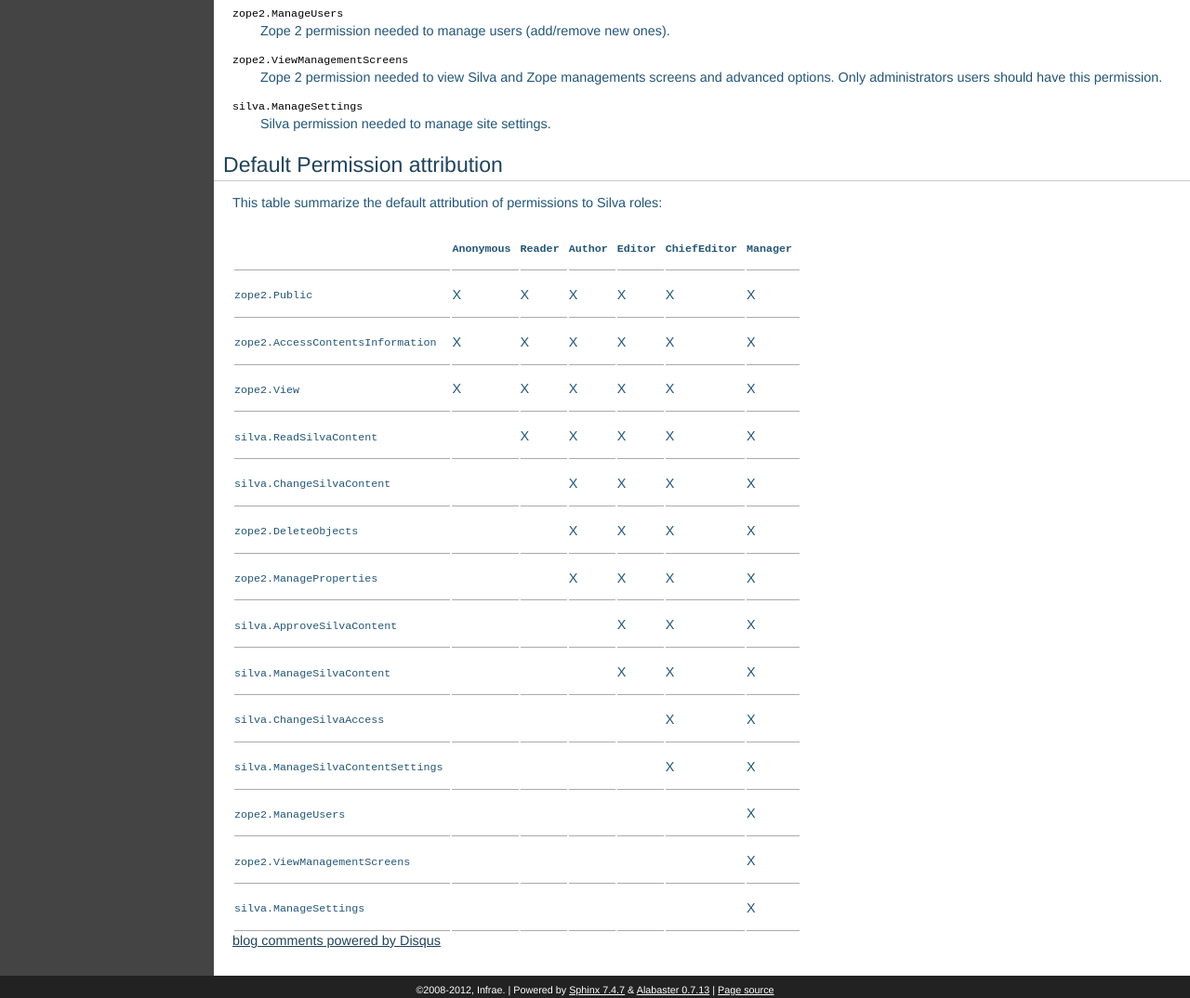
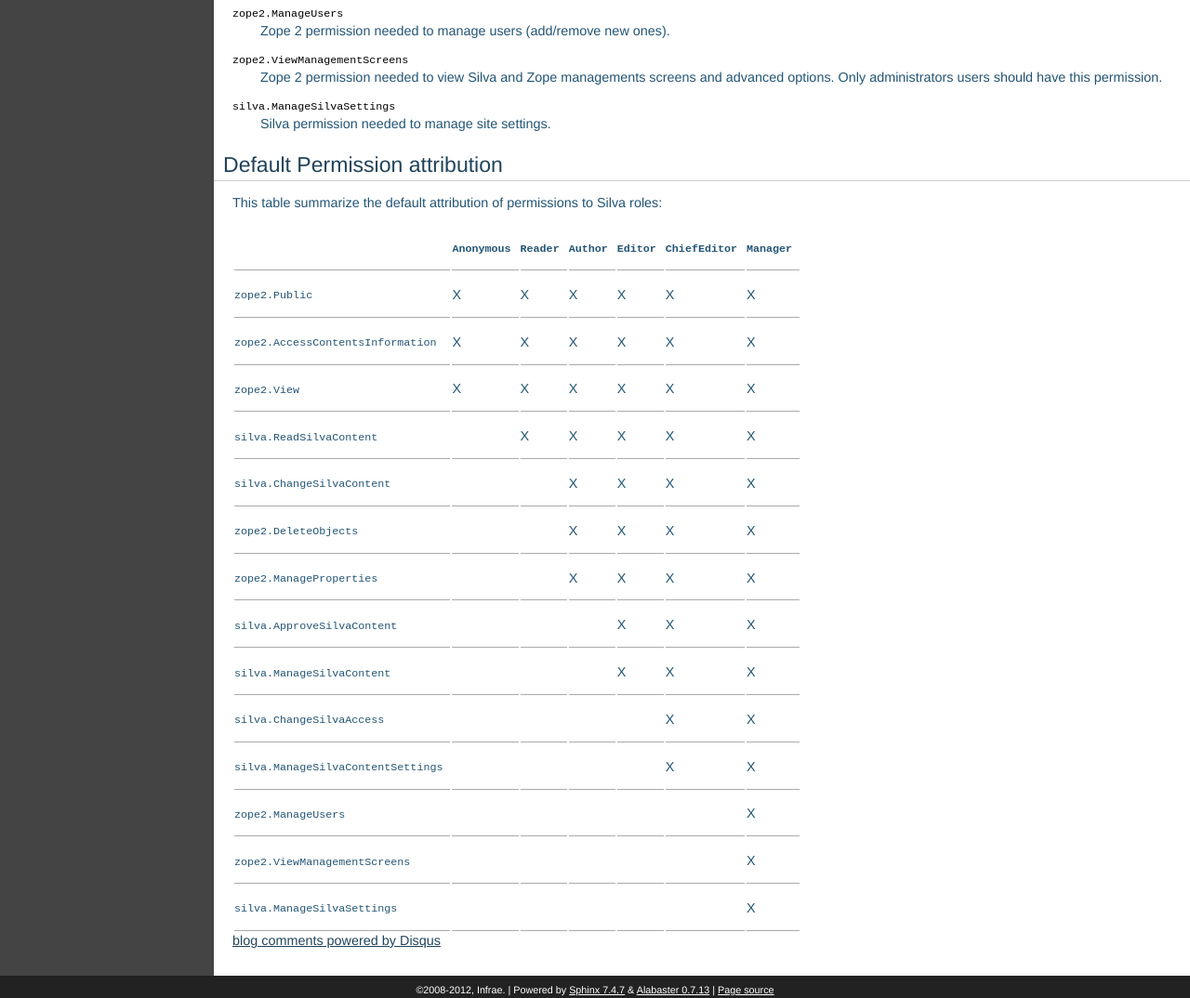
Before and after one commit to silvacms/documentation, a Sphinx documentation site: the page built from source/contents/permission.rst, in a window 1280 px wide. Shown: the part 805-1879 px from the top of the page at 93% size. Built offline with Sphinx 7.4.7, drawn with Linux system fonts in a browser that asks for light colours; pages that are not in the unit, such as notebooks, are missing from menus; comment, search, counter and statistics services are not loaded.

Commit message:
Fix permission name.

```diff
--- a/source/contents/permission.rst
+++ b/source/contents/permission.rst
@@ -60,7 +60,7 @@
     screens and advanced options. Only administrators users should have
     this permission.
 
-``silva.ManageSettings``
+``silva.ManageSilvaSettings``
     Silva permission needed to manage site settings.
 
 
@@ -98,5 +98,5 @@
 +--------------------------------------+---------------+------------+------------+------------+-----------------+-------------+
 | ``zope2.ViewManagementScreens``      |               |            |            |            |                 | X           |
 +--------------------------------------+---------------+------------+------------+------------+-----------------+-------------+
-| ``silva.ManageSettings``             |               |            |            |            |                 | X           |
+| ``silva.ManageSilvaSettings``        |               |            |            |            |                 | X           |
 +--------------------------------------+---------------+------------+------------+------------+-----------------+-------------+
```
